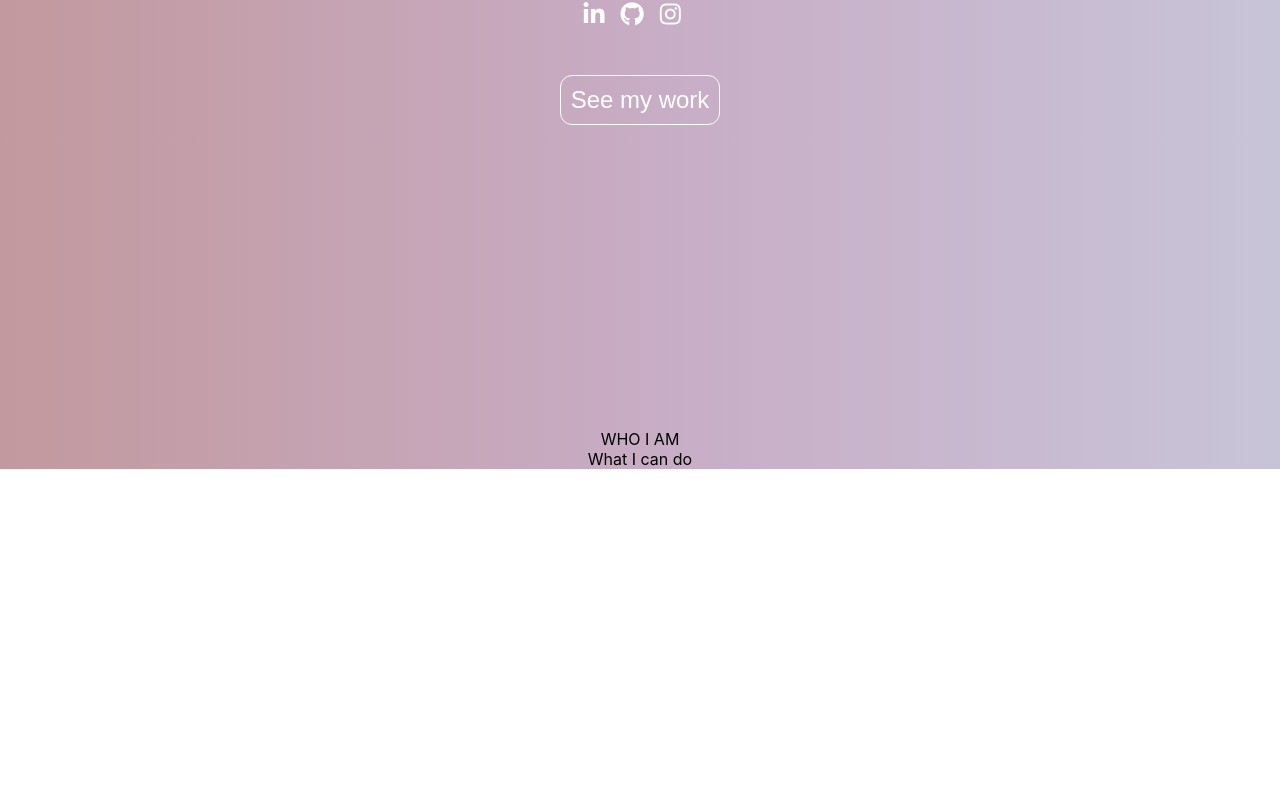
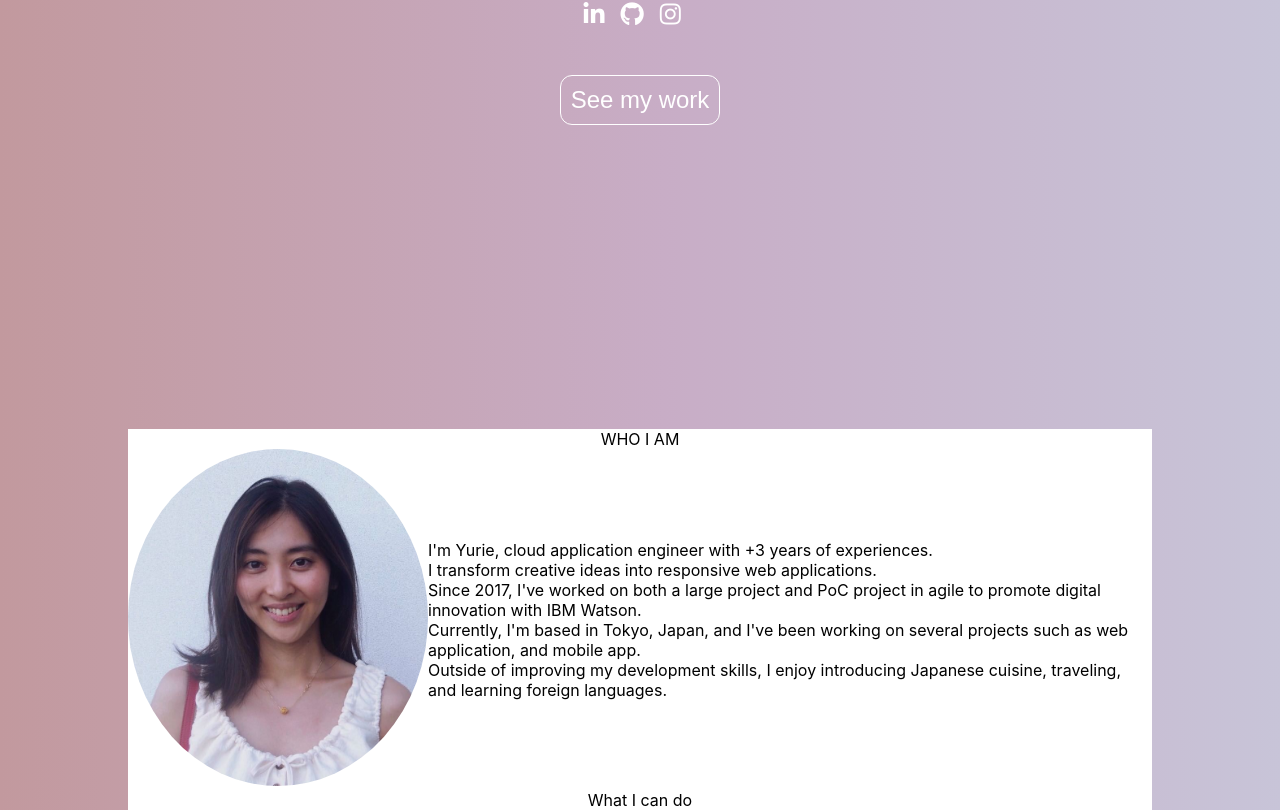
Before and after one commit to yuriette16/portfolio, a React (Create React App) app: page / in a window 1280 px wide. Shown: the part 371-1181 px from the top of the page. Before the commit the page ends 840 px from the top, so only its background shows below. Built offline with nearby package versions, Linux system fonts and the light colour scheme.

Commit message:
profile card added

```diff
--- a/src/App.css
+++ b/src/App.css
@@ -2,12 +2,14 @@
 
 .wrapper{
   background: linear-gradient(90deg, rgba(194,153,158,1) 0%, rgba(200,173,198,1) 52%, rgba(200,196,216,1) 100%);
+  text-align: center;
 }
 
 .container {
   text-align: center;
+  margin: 0 10%;
+}
 
-}
 .banner-wrapper{
   height: 70vh;
   color: white;
@@ -39,6 +41,27 @@
   font-size: 24px;
   margin-top: 48px;
   padding: 10px;
+}
+
+.card-title{
+  background-color: white;
+}
+
+.profile-img img{
+  width: 300px;
+  height: 337px;
+  object-fit: cover;
+  border-radius: 50%;
+}
+
+.profile-wrapper{
+  display: flex;
+  align-items: center;
+}
+
+.mydescription{
+  align-self: center;
+  text-align: left;
 }
 
 /*
--- a/src/App.js
+++ b/src/App.js
@@ -9,8 +9,8 @@ class App extends Component {
   render(){
     return (
       <div className="wrapper">
+        <Banner />
         <div className="container">
-          <Banner />
           <Card content={"whoAmI"} />
           <Card content={"mySkill"}/>
         </div>
--- a/src/components/Card.js
+++ b/src/components/Card.js
@@ -1,5 +1,7 @@
 import React, {Component} from 'react';
 import ReactDOM from 'react-dom';
+
+import CardIntroduction from './cards/CardIntroduction'
 
 class Card extends Component {
     render () {
@@ -15,8 +17,11 @@ class Card extends Component {
 
         return (
 
-            <div className="">
-                <div class="card-title">{getTitle()}</div>
+            <div className="card-wrapper">
+                <div className="card-title">
+                    { getTitle() }
+                    { content === "whoAmI" && <CardIntroduction /> }
+                </div>
             </div>
 
         );
--- /dev/null
+++ b/src/components/cards/CardIntroduction.js
@@ -0,0 +1,21 @@
+import React, {Component} from 'react';
+import ReactDOM from 'react-dom';
+
+class CardIntroduction extends Component {
+    render() {
+        return (
+            <div className="profile-wrapper">
+                <div className="profile-img"><img src={require("../../image/portfolio_img.jpg")} alt="Profile picture" width="500" height="600" /></div>
+                <div className="mydescription">
+                    I'm Yurie, cloud application engineer with +3 years of experiences.<br/>
+                    I transform creative ideas into responsive web applications.<br/>
+                    Since 2017, I've worked on both a large project and PoC project in agile to promote digital innovation with IBM Watson.<br/>
+                    Currently, I'm based in Tokyo, Japan, and I've been working on several projects such as web application, and mobile app.<br/>
+                    Outside of improving my development skills, I enjoy introducing Japanese cuisine, traveling, and learning foreign languages.
+                </div>
+            </div>
+        )
+    }
+}
+
+export default CardIntroduction;
```
Also changed, not shown: src/image/portfolio_img.jpg (added).
